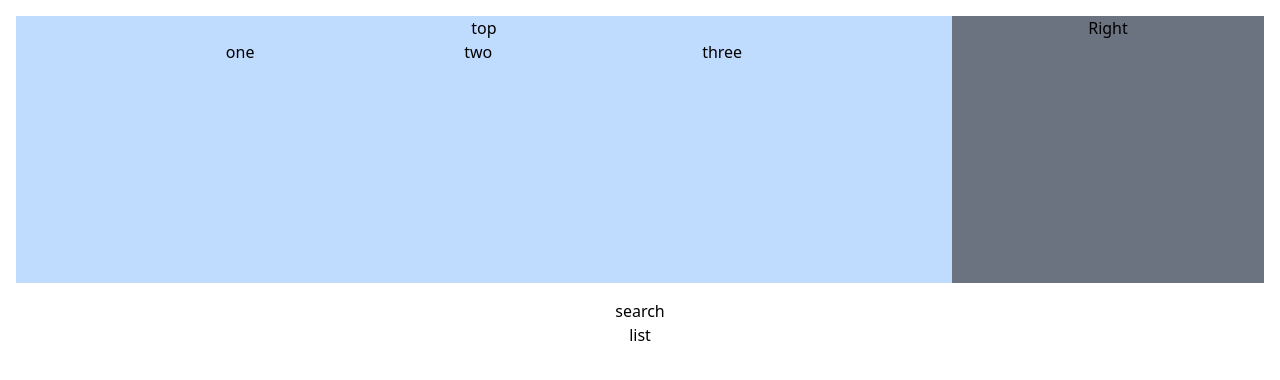
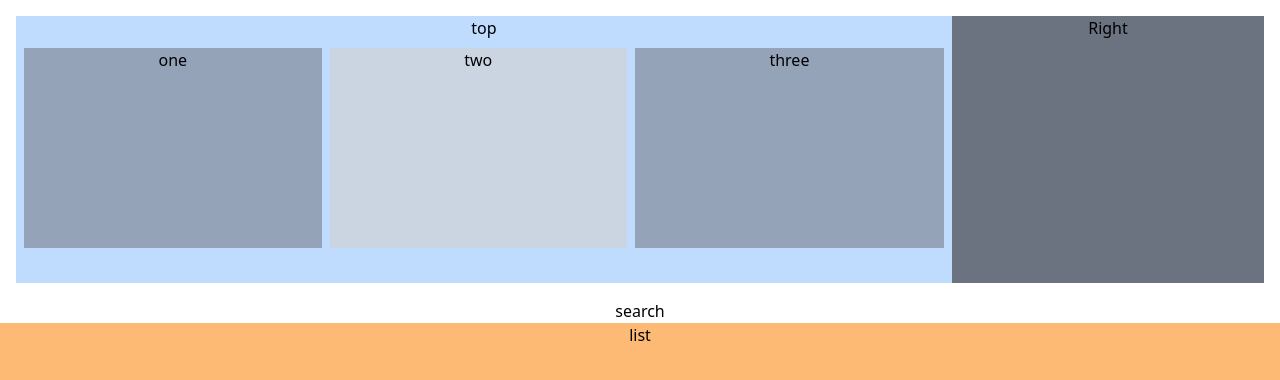
Before and after one commit to Gauravpawar3102/cryp-tik-web, a React (Create React App) app: page / in a window 1280 px wide. Shown: the top 380 px of the page. Built offline with nearby package versions, Linux system fonts and the light colour scheme.

Commit message:
integrated tailwind and completed basic styling

```diff
--- a/src/components/CoinList.jsx
+++ b/src/components/CoinList.jsx
@@ -2,9 +2,9 @@ import React from 'react';
 
 function CoinList() {
   return (
-    <div className="coinlist-container">
-      <div className="search-bar">search</div>
-      <div className="crypto-data">list</div>
+    <div className="coinlist-container h-full">
+      <div className="search-bar ">search</div>
+      <div className="crypto-data h-full bg-orange-300 ">list</div>
     </div>
   );
 }
--- a/src/components/Hero.jsx
+++ b/src/components/Hero.jsx
@@ -5,10 +5,10 @@ function Hero() {
     <div className="Hero-container flex h-1/3 m-4 flex-row">
       <div className="hero-left bg-blue-200 w-3/4 h-full">
         <div className="hero-left-top">top</div>
-        <div className="hero-left-bottom flex justify-evenly">
-          <div className="hlb-sec-1">one</div>
-          <div className="hlb-sec-1">two</div>
-          <div className="hlb-sec-1">three</div>
+        <div className="hero-left-bottom m-2 gap-2 flex justify-evenly h-3/4">
+          <div className="hlb-sec-1  bg-slate-400 grow ">one</div>
+          <div className="hlb-sec-2 bg-slate-300  grow">two</div>
+          <div className="hlb-sec-3 bg-slate-400  grow">three</div>
         </div>
       </div>
       <div className="hero-right bg-gray-500 w-1/4 h-full">Right</div>
```
